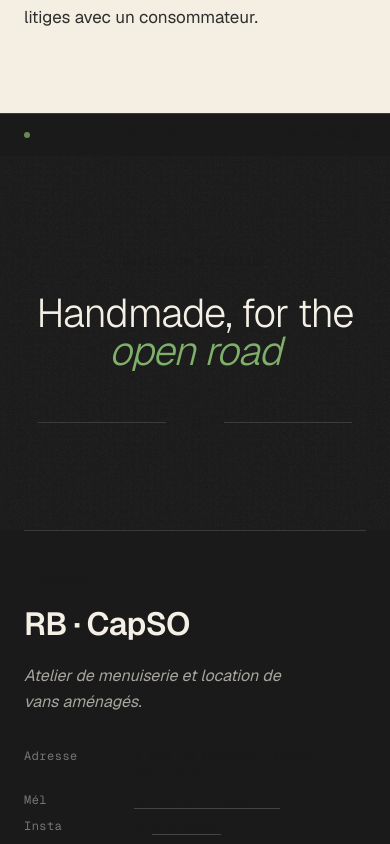
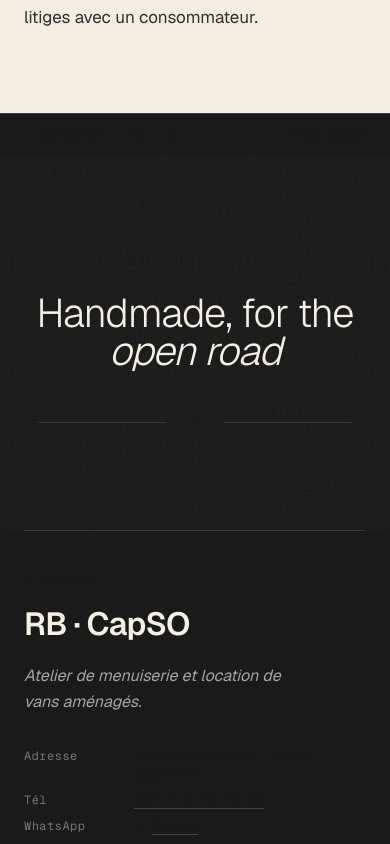
Before and after one commit to antoninmarcon-maker/rb-capso, a Next.js app in the folder apps/web/: page /en/cgv in a window 390 px wide. Shown: the part 7040-7884 px from the top of the page. Built offline with nearby package versions, Linux system fonts and the light colour scheme; no server answers.

Commit message:
feat(contact): add phone and WhatsApp contact across site
Add tel +33685757566 and WhatsApp link on contact page Direct column,
in footer ledger, and to LocalBusiness/Person JSON-LD schemas for SEO.

```diff
--- a/apps/web/app/[locale]/contact/page.tsx
+++ b/apps/web/app/[locale]/contact/page.tsx
@@ -2,7 +2,7 @@ import type { Metadata } from "next";
 import { setRequestLocale, getTranslations } from "next-intl/server";
 import { Header } from "@/components/marketing/Header";
 import { Footer } from "@/components/marketing/Footer";
-import { Mail, Instagram, MapPin } from "lucide-react";
+import { Mail, Instagram, MapPin, Phone, MessageCircle } from "lucide-react";
 import { Reveal } from "@/components/motion/Reveal";
 import { alternatesFor } from "@/lib/seo";
 
@@ -78,6 +78,22 @@ export default async function ContactPage({
 
               <div className="space-y-3">
                 <p className="font-mono text-xs text-ink/55 uppercase tracking-wide mb-2">Direct</p>
+                <a
+                  href="tel:+33685757566"
+                  className="flex items-center gap-3 text-base hover:text-ocean transition-colors"
+                >
+                  <Phone className="w-4 h-4 text-ocean" aria-hidden />
+                  <span className="font-medium">+33 6 85 75 75 66</span>
+                </a>
+                <a
+                  href="https://wa.me/33685757566"
+                  target="_blank"
+                  rel="noreferrer"
+                  className="flex items-center gap-3 text-base hover:text-ocean transition-colors"
+                >
+                  <MessageCircle className="w-4 h-4 text-ocean" aria-hidden />
+                  <span className="font-medium">WhatsApp</span>
+                </a>
                 <a
                   href="mailto:bonjour@rb-capso.fr"
                   className="flex items-center gap-3 text-base hover:text-ocean transition-colors"
--- a/apps/web/components/marketing/Footer.tsx
+++ b/apps/web/components/marketing/Footer.tsx
@@ -1,6 +1,6 @@
 import { useTranslations } from "next-intl";
 import { Link } from "@/i18n/routing";
-import { Instagram } from "lucide-react";
+import { Instagram, MessageCircle } from "lucide-react";
 import { Signature } from "./Signature";
 
 export function Footer() {
@@ -17,7 +17,7 @@ export function Footer() {
       <div className="border-t border-cream/15">
         <div className="mx-auto max-w-[1440px] px-6 md:px-10 py-3 flex items-center justify-between serial text-cream/55">
           <span className="flex items-center gap-3">
-            <span className="inline-block w-1.5 h-1.5 rounded-full bg-ember" />
+            <span className="inline-block w-1.5 h-1.5 rounded-full bg-accent" />
             Colophon — Vol. 01
           </span>
           <span className="hidden md:inline">43°38&apos;37&quot;N · 1°25&apos;46&quot;W</span>
@@ -48,7 +48,7 @@ export function Footer() {
           >
             {taglineLead}{" "}
             <span
-              className="text-ember italic"
+              className="text-accent italic"
               style={{ fontVariationSettings: "'opsz' 144, 'SOFT' 100, 'WONK' 1", fontWeight: 300 }}
             >
               {taglineAccent}
@@ -82,9 +82,26 @@ export function Footer() {
             <dl className="mt-8 grid grid-cols-[110px_1fr] gap-y-2 catalog-tag">
               <dt className="text-cream/65">Adresse</dt>
               <dd>9 Rue du Hapchot, 40130 Capbreton</dd>
+              <dt className="text-cream/65">Tél</dt>
+              <dd>
+                <a href="tel:+33685757566" className="hover:text-accent underline-offset-4 underline decoration-cream/30">
+                  +33 6 85 75 75 66
+                </a>
+              </dd>
+              <dt className="text-cream/65">WhatsApp</dt>
+              <dd>
+                <a
+                  href="https://wa.me/33685757566"
+                  target="_blank"
+                  rel="noreferrer"
+                  className="inline-flex items-center gap-1.5 hover:text-accent underline-offset-4 underline decoration-cream/30"
+                >
+                  <MessageCircle className="w-3 h-3" aria-hidden /> Écrire
+                </a>
+              </dd>
               <dt className="text-cream/65">Mél</dt>
               <dd>
-                <a href="mailto:bonjour@rb-capso.fr" className="hover:text-ember underline-offset-4 underline decoration-cream/30">
+                <a href="mailto:bonjour@rb-capso.fr" className="hover:text-accent underline-offset-4 underline decoration-cream/30">
                   bonjour@rb-capso.fr
                 </a>
               </dd>
@@ -94,7 +111,7 @@ export function Footer() {
                   href="https://www.instagram.com/Rb.capso/"
                   target="_blank"
                   rel="noreferrer"
-                  className="inline-flex items-center gap-1.5 hover:text-ember underline-offset-4 underline decoration-cream/30"
+                  className="inline-flex items-center gap-1.5 hover:text-accent underline-offset-4 underline decoration-cream/30"
                 >
                   <Instagram className="w-3 h-3" aria-hidden /> @rb.capso
                 </a>
@@ -125,7 +142,7 @@ export function Footer() {
                   <li key={href}>
                     <Link href={href} className="inline-flex items-baseline gap-2 group">
                       <span className="catalog-tag text-cream/60 tabular-nums">{n}</span>
-                      <span className="font-display italic group-hover:text-ember transition-colors">
+                      <span className="font-display italic group-hover:text-accent transition-colors">
                         {label}
                       </span>
                     </Link>
@@ -140,7 +157,7 @@ export function Footer() {
                 <li>
                   <Link
                     href={{ pathname: "/vans/[slug]", params: { slug: "penelope" } }}
-                    className="hover:text-ember"
+                    className="hover:text-accent"
                   >
                     Pénélope
                   </Link>
@@ -151,7 +168,7 @@ export function Footer() {
                 <li>
                   <Link
                     href={{ pathname: "/vans/[slug]", params: { slug: "peggy" } }}
-                    className="hover:text-ember"
+                    className="hover:text-accent"
                   >
                     Peggy
                   </Link>
@@ -164,10 +181,10 @@ export function Footer() {
               <h4 className="serial text-cream/65 mt-10 mb-5">— Légal</h4>
               <ul className="space-y-2 catalog-tag text-cream/65">
                 <li>
-                  <Link href="/cgv" className="hover:text-ember">CGV</Link>
+                  <Link href="/cgv" className="hover:text-accent">CGV</Link>
                 </li>
                 <li>
-                  <Link href="/mentions-legales" className="hover:text-ember">Mentions légales</Link>
+                  <Link href="/mentions-legales" className="hover:text-accent">Mentions légales</Link>
                 </li>
               </ul>
             </div>
@@ -182,7 +199,7 @@ export function Footer() {
               <span className="font-display text-cream/85">Inter</span>.
             </p>
             <p className="mt-3 text-cream/65 text-sm leading-relaxed">
-              Imprimé numériquement par Vercel. Encre <span className="text-ember">pin</span> sur fond <span className="italic">crème atelier</span>.
+              Imprimé numériquement par Vercel. Encre <span className="text-accent">pin</span> sur fond <span className="italic">crème atelier</span>.
             </p>
             <p className="mt-3 text-cream/65 text-sm leading-relaxed">
               Photographies par Romain Blondel.
--- a/apps/web/components/schema/LocalBusinessSchema.tsx
+++ b/apps/web/components/schema/LocalBusinessSchema.tsx
@@ -11,6 +11,7 @@ const schema = {
     "Location et conception de vans aménagés dans le sud des Landes, par un artisan menuisier.",
   url: SITE_URL,
   email: "bonjour@rb-capso.fr",
+  telephone: "+33685757566",
   address: {
     "@type": "PostalAddress",
     streetAddress: "9 Rue du Hapchot",
@@ -49,7 +50,7 @@ const schema = {
   priceRange: "€€",
   currenciesAccepted: "EUR",
   paymentAccepted: "Cash, Credit Card, Bank Transfer",
-  sameAs: ["https://www.instagram.com/Rb.capso/"],
+  sameAs: ["https://www.instagram.com/Rb.capso/", "https://wa.me/33685757566"],
   founder: { "@type": "Person", "@id": `${SITE_URL}#romain`, name: "Romain" },
   aggregateRating: {
     "@type": "AggregateRating",
--- a/apps/web/components/schema/PersonSchema.tsx
+++ b/apps/web/components/schema/PersonSchema.tsx
@@ -13,7 +13,8 @@ const schema = {
     "@type": "LocalBusiness",
     "@id": `${SITE_URL}#business`,
   },
-  sameAs: ["https://www.instagram.com/Rb.capso/"],
+  telephone: "+33685757566",
+  sameAs: ["https://www.instagram.com/Rb.capso/", "https://wa.me/33685757566"],
   address: {
     "@type": "PostalAddress",
     streetAddress: "9 Rue du Hapchot",
```
